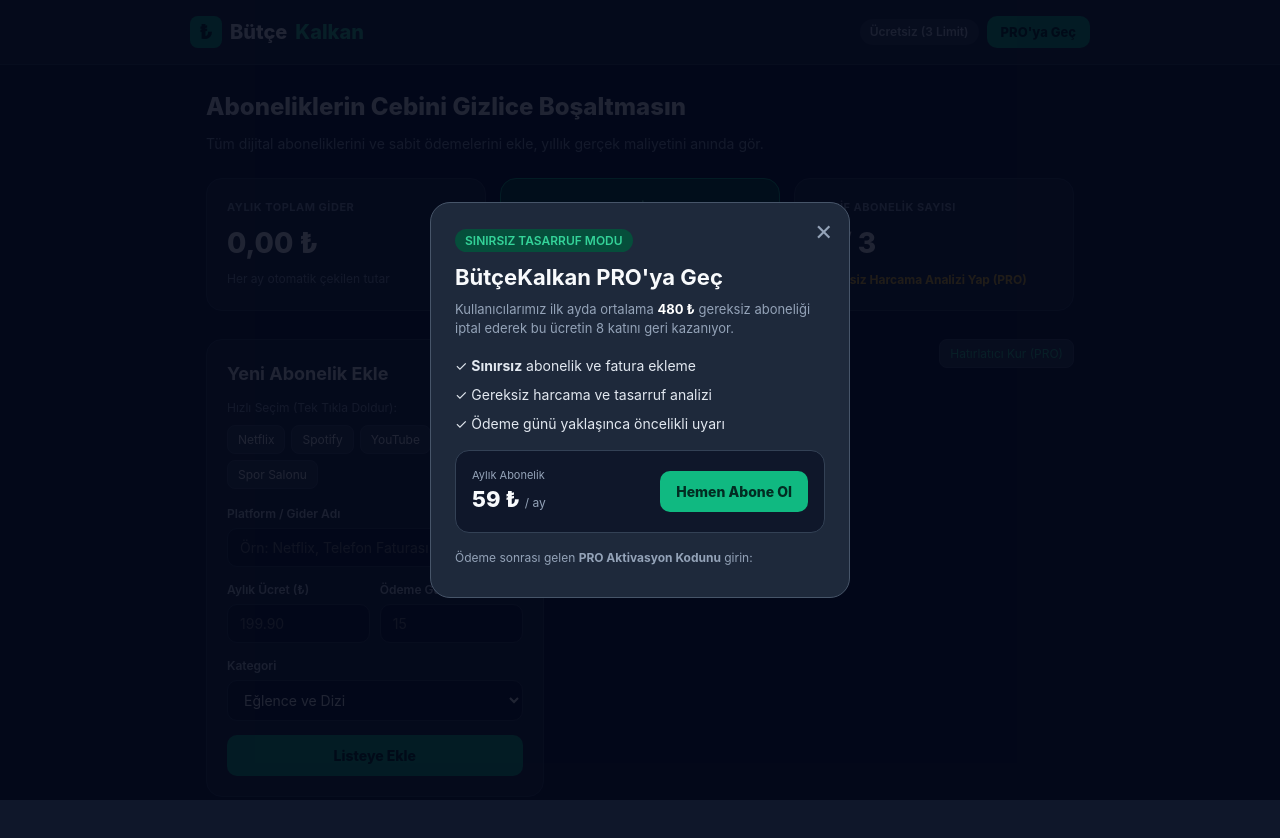
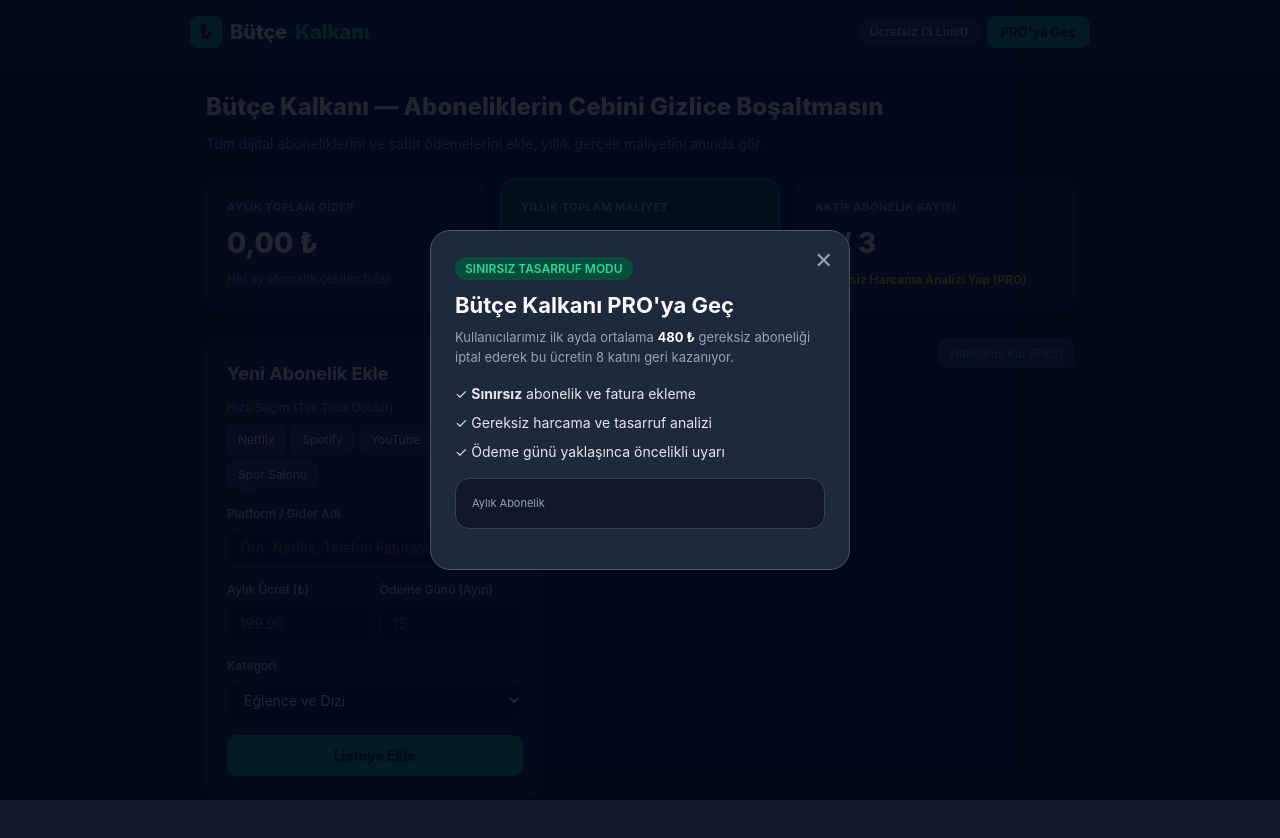
Before and after one commit to butcekalkani/butcekalkan, a plain HTML site: page index.html in a window 1280 px wide. Both pictures are taken after a click on the button "PRO'ya Geç". Drawn offline with Linux system fonts and the light colour scheme.

Commit message:
Update index.html

```diff
--- a/index.html
+++ b/index.html
@@ -2,8 +2,11 @@
 <html lang="tr">
 <head>
 <meta charset="utf-8">
+<meta name="google-site-verification" content="LagzbUBM0uYEFv581patX7VvWYEKIOKU2KdieTZhxU0" />
 <meta name="viewport" content="width=device-width, initial-scale=1.0">
-<title>BütçeKalkan — Akıllı Abonelik ve Gider Kurtarıcı</title>
+<meta name="description" content="Bütçe Kalkanı (BütçeKalkan) ile tüm dijital aboneliklerinizi ve aylık faturalarınızı tek ekranda takip edin, yıllık maliyetinizi görün ve gereksiz harcamalardan kurtulun.">
+<meta name="keywords" content="Bütçe Kalkanı, BütçeKalkan, abonelik takip, fatura takip, gider hesaplama, tasarruf uygulaması">
+<title>Bütçe Kalkanı — Akıllı Abonelik ve Gider Kurtarıcı (BütçeKalkan)</title>
 <style>
   * { box-sizing: border-box; margin: 0; padding: 0; font-family: -apple-system, BlinkMacSystemFont, "Segoe UI", Roboto, sans-serif; }
   body { background: #0f172a; color: #f8fafc; line-height: 1.5; padding-bottom: 40px; }
@@ -54,7 +57,7 @@
 
 <div class="navbar">
   <div class="nav-inner">
-    <div class="logo"><div class="logo-box">₺</div>Bütçe<span>Kalkan</span></div>
+    <div class="logo"><div class="logo-box">₺</div>Bütçe<span>Kalkanı</span></div>
     <div style="display:flex; align-items:center; gap:8px;">
       <span id="planBadge" class="badge">Ücretsiz (3 Limit)</span>
       <button type="button" onclick="document.getElementById('proModal').style.display='flex'" id="upgradeBtn" class="btn-pro">PRO'ya Geç</button>
@@ -63,7 +66,7 @@
 </div>
 
 <div class="container">
-  <h1>Aboneliklerin Cebini Gizlice Boşaltmasın</h1>
+  <h1>Bütçe Kalkanı — Aboneliklerin Cebini Gizlice Boşaltmasın</h1>
   <p class="subtitle">Tüm dijital aboneliklerini ve sabit ödemelerini ekle, yıllık gerçek maliyetini anında gör.</p>
 
   <div class="stats-grid">
@@ -140,7 +143,7 @@
   <div class="modal-box">
     <button type="button" onclick="document.getElementById('proModal').style.display='none'" class="close-btn">✕</button>
     <span class="badge" style="background:#064e3b; color:#34d399;">SINIRSIZ TASARRUF MODU</span>
-    <h3 style="font-size:22px; margin:10px 0 6px;">BütçeKalkan PRO'ya Geç</h3>
+    <h3 style="font-size:22px; margin:10px 0 6px;">Bütçe Kalkanı PRO'ya Geç</h3>
     <p style="font-size:13px; color:#94a3b8;">Kullanıcılarımız ilk ayda ortalama <strong style="color:#fff;">480 ₺</strong> gereksiz aboneliği iptal ederek bu ücretin 8 katını geri kazanıyor.</p>
     <ul class="pro-list">
       <li>✓ <strong>Sınırsız</strong> abonelik ve fatura ekleme</li>
@@ -150,9 +153,3 @@
     <div class="pay-box">
       <div>
         <div style="font-size:11px; color:#94a3b8;">Aylık Abonelik</div>
-        <div style="font-size:22px; font-weight:800;">59 ₺ <span style="font-size:12px; font-weight:400; color:#94a3b8;">/ ay</span></div>
-      </div>
-      <a href="https://shopier.com" target="_blank" rel="noopener noreferrer" class="pay-btn">Hemen Abone Ol</a>
-    </div>
-    <p style="font-size:12px; color:#94a3b8; margin-bottom:6px;">Ödeme sonrası gelen <strong>PRO Aktivasyon Kodunu</strong> girin:</p>
-    <div style="display:flex; gap:8px;">
```
